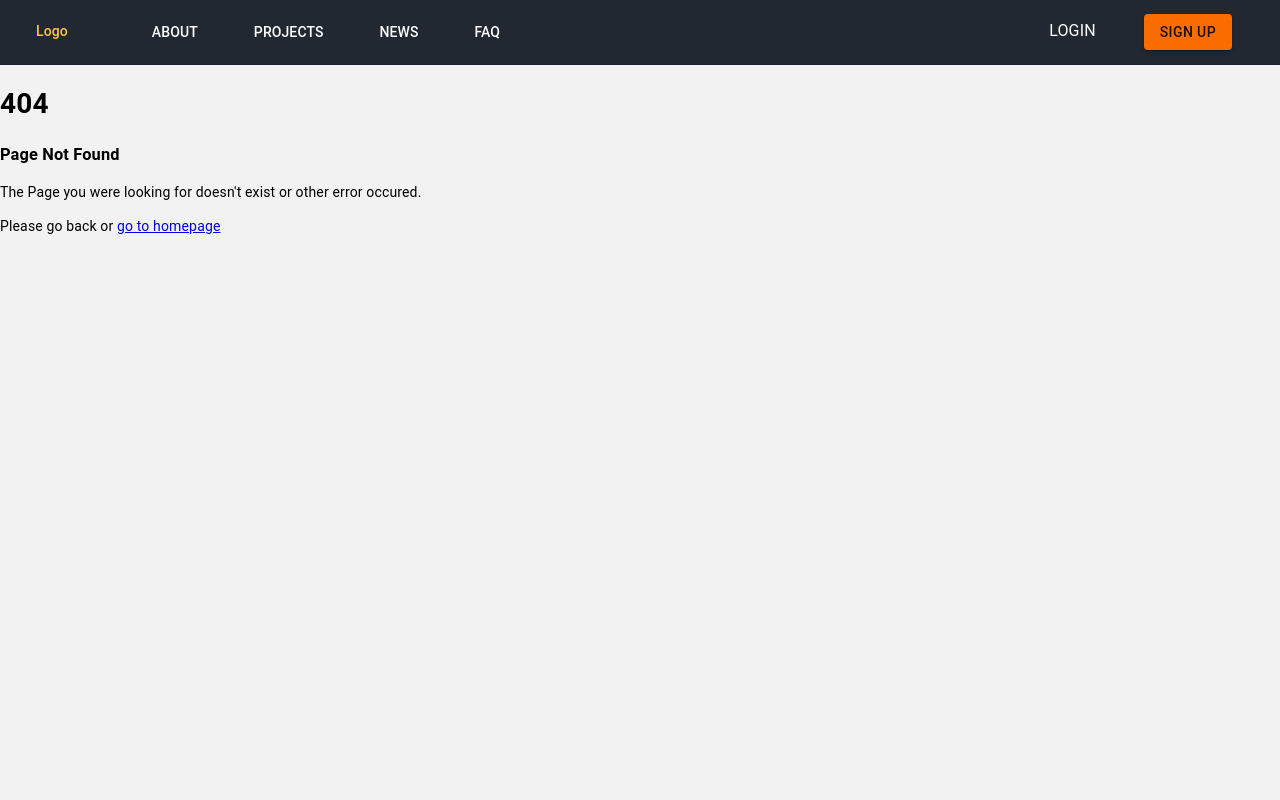
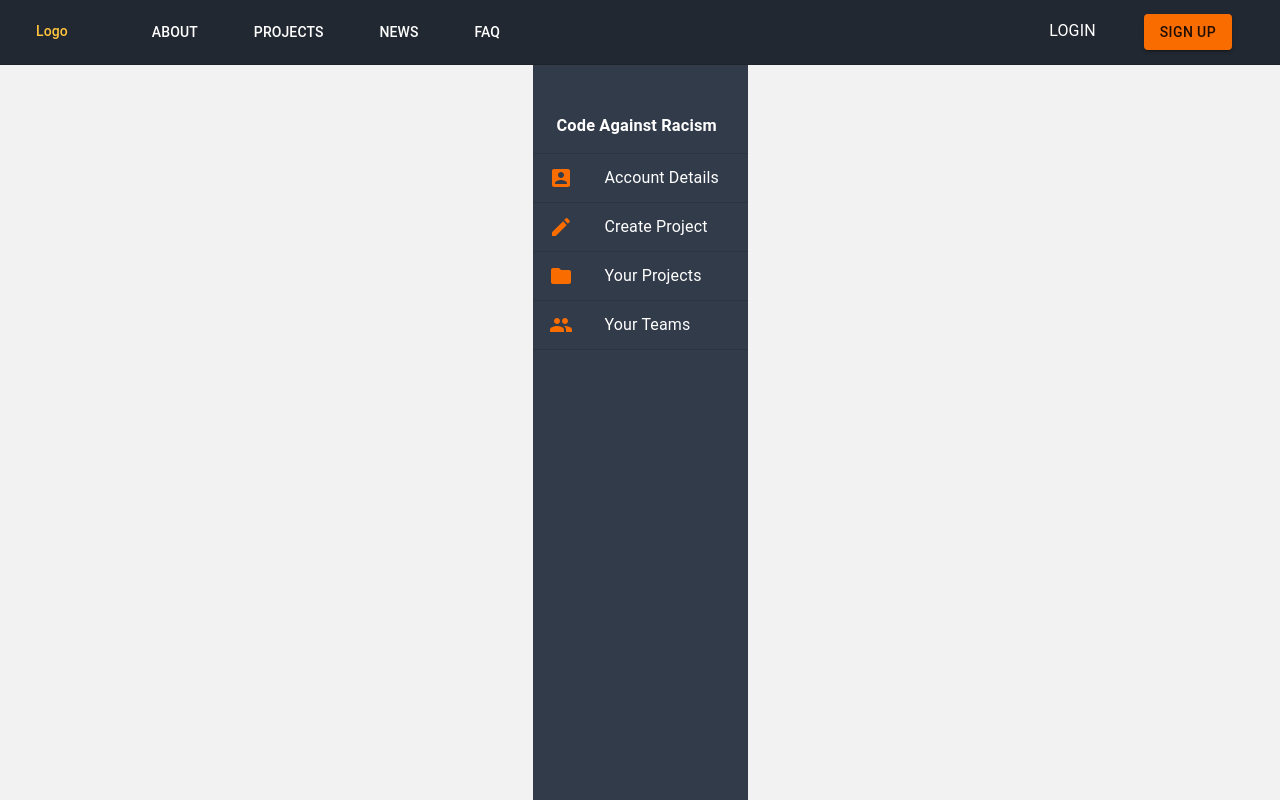
Before and after one commit to CodeAgainstRacism/codeagainstracism.org, a React (Create React App) app in the folder frontend/: page /create_projects in a window 1280 px wide. Before the commit this address had no page. Shown: the top 800 px of the page. Built offline with nearby package versions, Linux system fonts and the light colour scheme.

Commit message:
copied all files over now editing the styles

```diff
--- a/frontend/src/App.js
+++ b/frontend/src/App.js
@@ -13,6 +13,10 @@ import About from "./pages/About";
 import NotFoundPage from "./pages/NotFound";
 import NavBar from "./components/NavBar";
 import UserTypePage from "./pages/UserType";
+import AccountInfo from "./pages/AccountInfo";
+import YourProjects from "./pages/YourProjects";
+import YourTeams from "./pages/YourTeams";
+import NewProjectForm from "./pages/NewProjectForm";
 
 class App extends React.Component {
   render() {
@@ -32,6 +36,10 @@ class App extends React.Component {
               <Route exact path="/userType" component={UserTypePage} />
               <Route exact path="/signUp/Individual" render={() => <SignUp individual/>} />
               <Route exact path="/signUp/Organization" render={()=> <SignUp organization/>} />
+              <Route path="/create_projects" component={NewProjectForm} exact={true} />
+              <Route path="/account_details" component={AccountInfo} exact={true} />
+              <Route path="/your_projects" component={YourProjects} exact={true} />
+              <Route path="/your_teams" component={YourTeams} exact={true} />
               <Route component={NotFoundPage} />
             </Switch>
           </div>
--- a/frontend/src/components/SideBarOrganization.jsx
+++ b/frontend/src/components/SideBarOrganization.jsx
@@ -1,7 +1,7 @@
 import React from "react";
 import { withRouter, Link as RouterLink } from "react-router-dom";
 import { makeStyles } from "@material-ui/core";
-import {Container} from "@material-ui/core";
+import {Container, Box} from "@material-ui/core";
 import Divider from '@material-ui/core/Divider';
 import List from '@material-ui/core/List';
 import ListItem from '@material-ui/core/ListItem';
@@ -24,17 +24,23 @@ const sideBarStyles = makeStyles((theme)  => ({
         backgroundColor: "#323b4a",
         color: theme.palette.text.secondary
     },
+    profileBox:{
+        alignItems: "center"
+    },
+    outerContainer: {
+        width: "215px",
+        alignItems: "center",
+    },
 }));
 
 
 export default function SideBar(){
    const classes = sideBarStyles();
     return(
-
+        <Container disableGutters = {true} className = {classes.outerContainer}>
         <Container disableGutters = {true} className = {classes.sideBarContainer}>
-            <Container>
-                {/*<img src = {"avatar.png"}/> */}
-                <PersonIcon fontSize="large" />
+            <Container className = {classes.profileBox}>
+                {/* <PersonIcon fontSize="large" /> */}
                 <h3>Code Against Racism</h3>
             </Container>
             <List>
@@ -78,5 +84,6 @@ export default function SideBar(){
                 <Divider/>
             </List>
         </Container>
+        </Container>
     )
 }
--- /dev/null
+++ b/frontend/src/pages/AccountInfo.jsx
@@ -0,0 +1,5 @@
+import React from "react";
+
+export default function News() {
+  return <h1>This is the Account Infor</h1>;
+}
--- /dev/null
+++ b/frontend/src/pages/NewProjectForm.jsx
@@ -0,0 +1,12 @@
+import React from "react";
+import SideBarOrganization from "../components/SideBarOrganization";
+
+export default function News() {
+
+  return (
+    <div>
+      <SideBarOrganization/>
+      <h1>This is the New project form</h1>
+    </div>
+  );
+}
--- /dev/null
+++ b/frontend/src/pages/YourProjects.jsx
@@ -0,0 +1,5 @@
+import React from "react";
+
+export default function News() {
+  return <h1>This is Your Projects</h1>;
+}
--- /dev/null
+++ b/frontend/src/pages/YourTeams.jsx
@@ -0,0 +1,5 @@
+import React from "react";
+
+export default function News() {
+  return <h1>This is Your Teams</h1>;
+}
```
